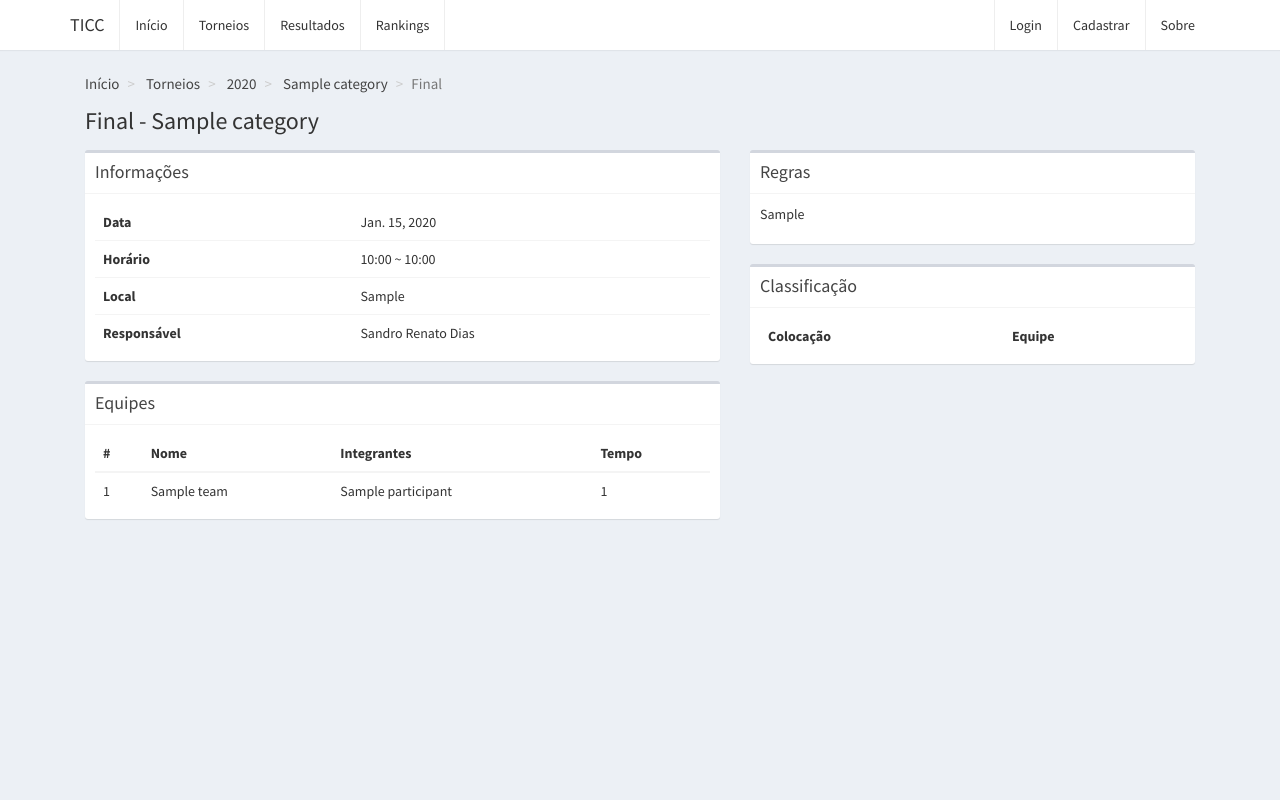
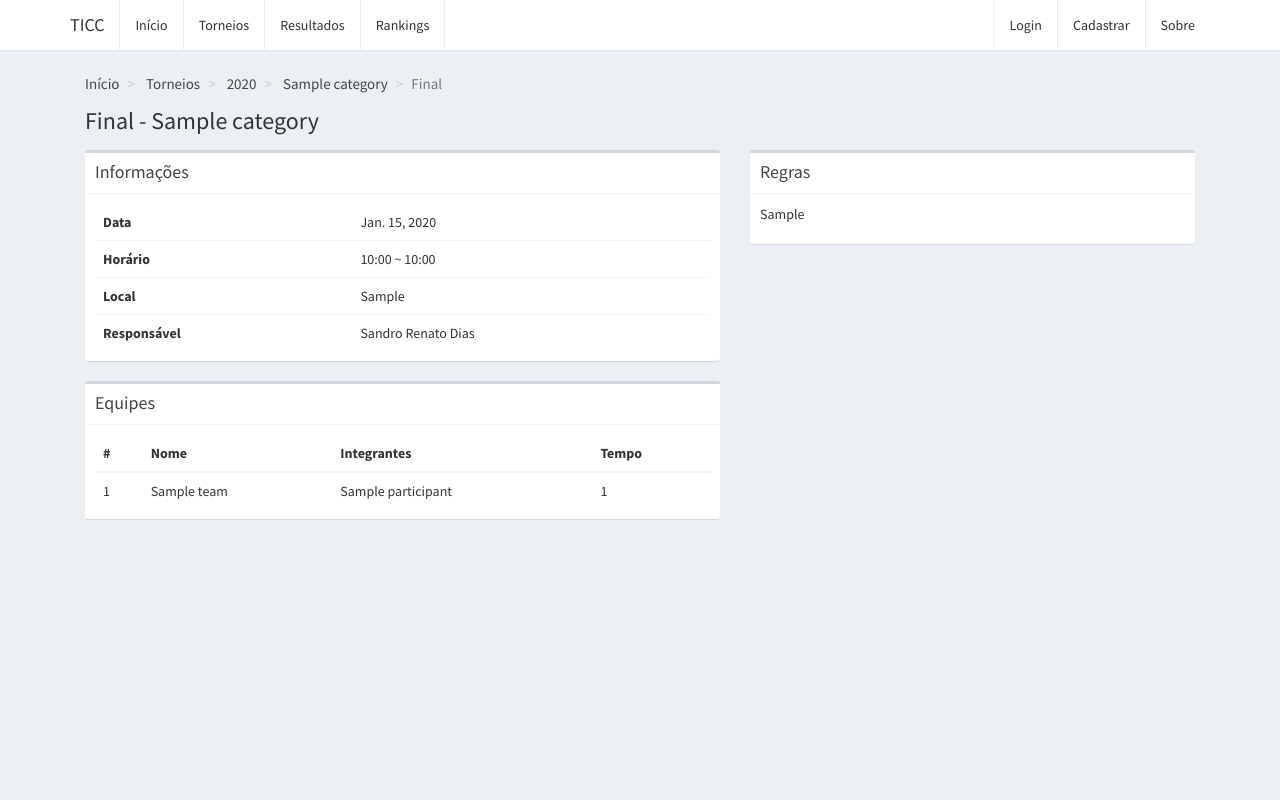
Before and after one commit to competdev/ticc, a Django app: page /jogos/1 in a window 1280 px wide. Run offline with Django 3.2, Linux system fonts and the light colour scheme; data comes from the database, SQL or seed files in the repository; tables that the repository leaves empty hold one stand-in row (values such as "Sample post"); lists and menus that the app fills with data are empty; some libraries are stand-ins or nearby versions.

Commit message:
Closes #9

```diff
--- a/templates/match-details.html
+++ b/templates/match-details.html
@@ -96,45 +96,6 @@
                     {{ match.competition.category.rules|linebreaks }}
                 </div>
             </div>
-            {% if match.first_place %}
-            <div class="box">
-                <div class="box-header with-border">
-                    <h3 class="box-title">Classificação</h3>
-<!--                     <br><small>Ao publicar um resultado, este box com a classificação dos participantes será exibida para todos.</small>
- -->                    <div class="box-tools pull-right">
-                       <!--  {% if not match.first_place %}
-                            <a href="/jogos/{{ match.id }}/publicar" class="btn btn-box-tool">Publicar resultado</a>
-                        {% endif %} -->
-                    </div>
-                </div>
-                <div class="box-body">
-                    <table class= "table">
-                        <tr>
-                            <th>Colocação</th>
-                            <th>Equipe</th>
-                            {% if match_scores.first.match.competition.category.need_score %}
-                                <th>Pontuação</th>
-                            {%endif%}
-                            {% if match_scores.first.match.competiton.category.need_time %}
-                                <th>Tempo</th>
-                            {% endif %}
-                        </tr>
-                        {% for match_score in match_scores %}
-                        <tr>
-                            <td align="left">{{ forloop.counter }}</td>
-                            <td align="left"><a href="#" title='Detalhes da publicação' data-toggle="modal" data-target="#dialog" onclick="datetime_and_judge('{{match_score.judge.get_full_name}}','{{match_score.date_time}}')">{{ match_score.team }}</a></td>
-                            {% if match_scores.first.match.competition.category.need_score %}
-                                <td align="center">{{ match_score.score }}</td>
-                            {% endif %}
-                            {% if match_scores.first.match.competiton.category.need_time %}
-                                <td align="center">{{ match_score.time }}</td>
-                            {% endif %}
-                        </tr>
-                        {% endfor %}
-                    </table>
-                </div>
-            </div>
-            {% endif %}
         </div>
 	</div>
 {% endblock content %}
```
